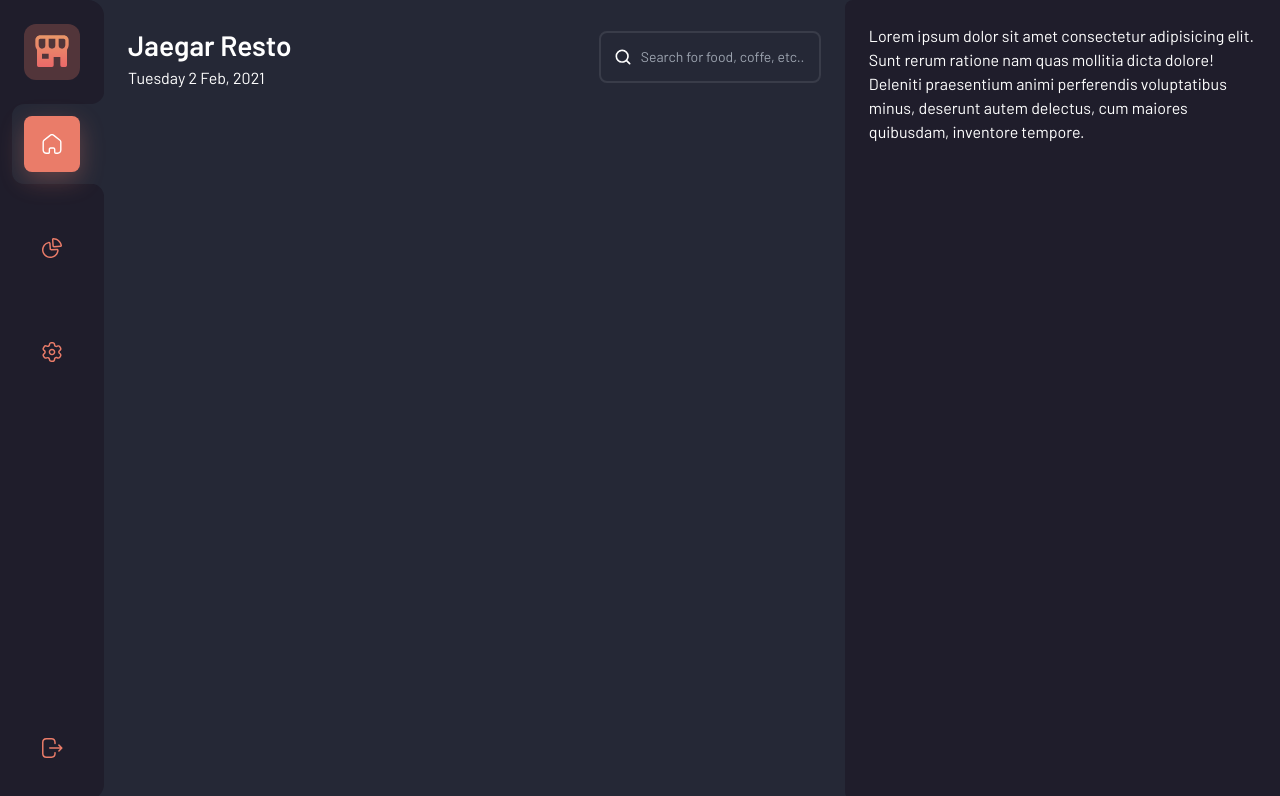
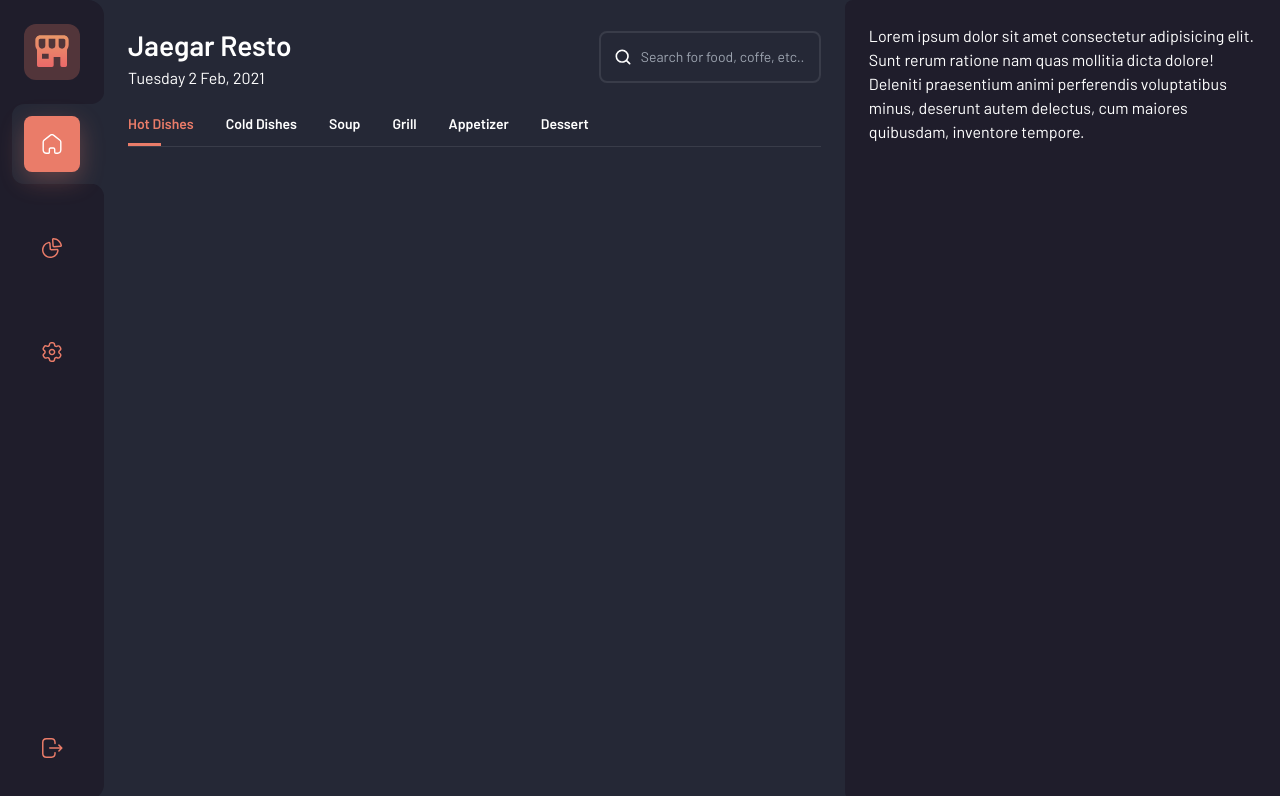
Before and after one commit to hilquias-kil/jaegar_resto, a Next.js app: page / in a window 1280 px wide. Shown: the top 796 px of the page. Built offline with nearby package versions, Linux system fonts and the light colour scheme.

Commit message:
ADD: Tabs component

```diff
--- a/src/app/page.tsx
+++ b/src/app/page.tsx
@@ -1,11 +1,13 @@
 import { Cart } from "@/components/Cart";
 import { Header } from "@/components/Header";
+import { Tabs } from "@/components/Tabs";
 
 export default function Home() {
   return (
     <>
       <main className="p-6">
         <Header />
+        <Tabs />
       </main>
       <Cart />
     </>
--- a/src/components/Header/Header.tsx
+++ b/src/components/Header/Header.tsx
@@ -1,5 +1,5 @@
 export const Header = () => (
-  <header className="flex justify-between items-center">
+  <header className="flex justify-between items-center mb-6">
     <div>
       <h1 className="text-[28px] font-semibold">Jaegar Resto</h1>
       <p>Tuesday 2 Feb, 2021</p>
--- /dev/null
+++ b/src/components/Tabs/Tabs.tsx
@@ -0,0 +1,43 @@
+import Link from "next/link";
+
+interface TabProps {
+  children: string;
+  href: string;
+  active?: boolean;
+}
+
+const tabVariants = {
+  active:
+    "text-primary after:content-[''] after:block after:absolute after:bg-primary after:w-1/2 after:h-[3px] after:bottom-0",
+  default: "text-white",
+};
+
+const Tab = ({ children, href, active }: TabProps) => {
+  return (
+    <li>
+      <Link
+        href={href}
+        className={`text-sm font-semibold hover:text-primary pb-3 block relative ${
+          active ? tabVariants.active : tabVariants.default
+        }`}
+      >
+        {children}
+      </Link>
+    </li>
+  );
+};
+
+export const Tabs = () => {
+  return (
+    <ul className="flex gap-8 border-b-line border-b-[1px]">
+      <Tab href="/" active>
+        Hot Dishes
+      </Tab>
+      <Tab href="/">Cold Dishes</Tab>
+      <Tab href="/">Soup</Tab>
+      <Tab href="/">Grill</Tab>
+      <Tab href="/">Appetizer</Tab>
+      <Tab href="/">Dessert</Tab>
+    </ul>
+  );
+};
--- /dev/null
+++ b/src/components/Tabs/index.ts
@@ -0,0 +1 @@
+export * from "./Tabs";
```
